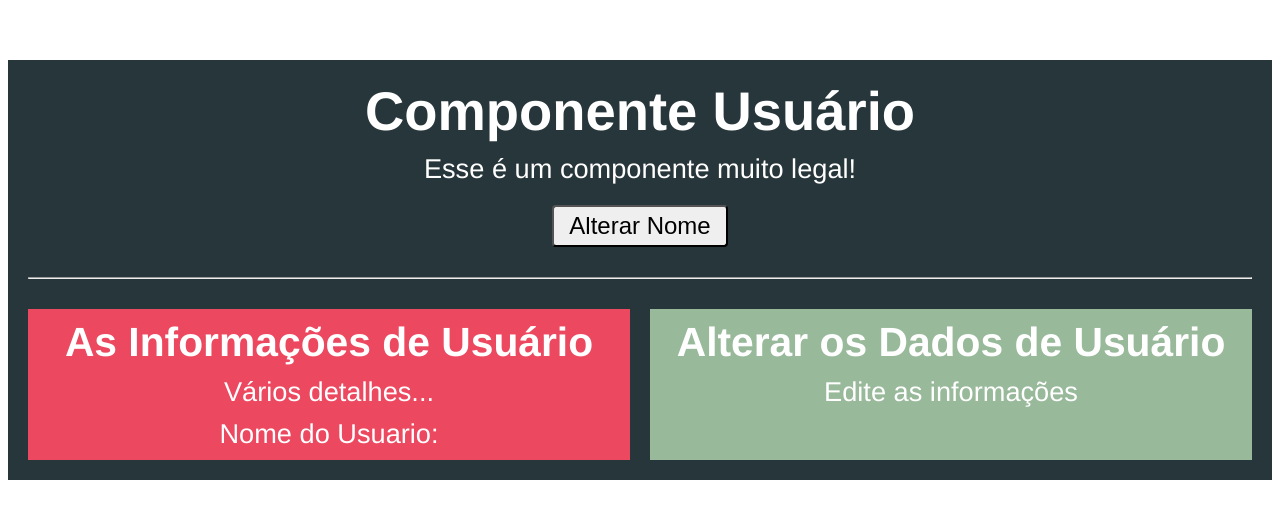
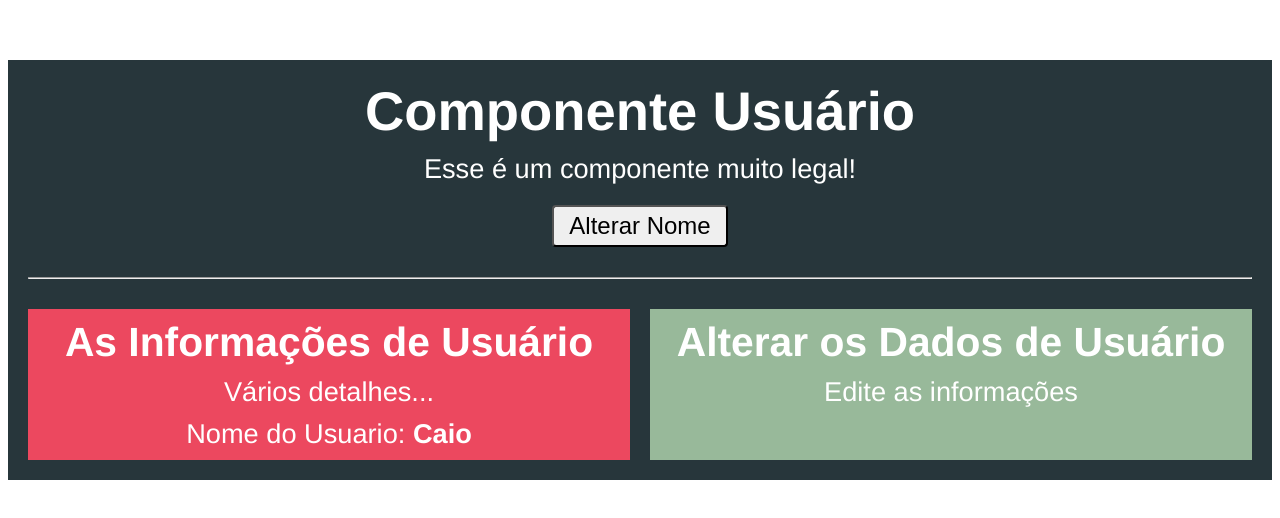
Before and after one commit to lmbaldi/curso-vue, a Vue app in the folder componentes-comunicacao/comunicacao/: page / in a window 1280 px wide. Shown: the top 518 px of the page. Built offline with nearby package versions, Linux system fonts and the light colour scheme.

Commit message:
direct communication with props #01

```diff
--- a/componentes-comunicacao/comunicacao/src/components/Usuario.vue
+++ b/componentes-comunicacao/comunicacao/src/components/Usuario.vue
@@ -5,7 +5,7 @@
         <button @click="alterarNome">Alterar Nome</button>
         <hr>
         <div class="componentes">
-            <app-usuario-info />
+            <app-usuario-info :nome="nome" />
             <app-usuario-editar />
         </div>
     </div>
@@ -20,12 +20,12 @@ export default {
 
     data(){
         return {
-            nome: 'Pedro'
+            nome: 'Caio'
         }
     },
     methods: {
         alterarNome(){
-            this.nome = 'Ana'
+            this.nome = 'Bianca'
         }
     }
 }
--- a/componentes-comunicacao/comunicacao/src/components/UsuarioInfo.vue
+++ b/componentes-comunicacao/comunicacao/src/components/UsuarioInfo.vue
@@ -8,7 +8,7 @@
 
 <script>
 export default {
-
+    props: ['nome']
 }
 </script>
 
```
